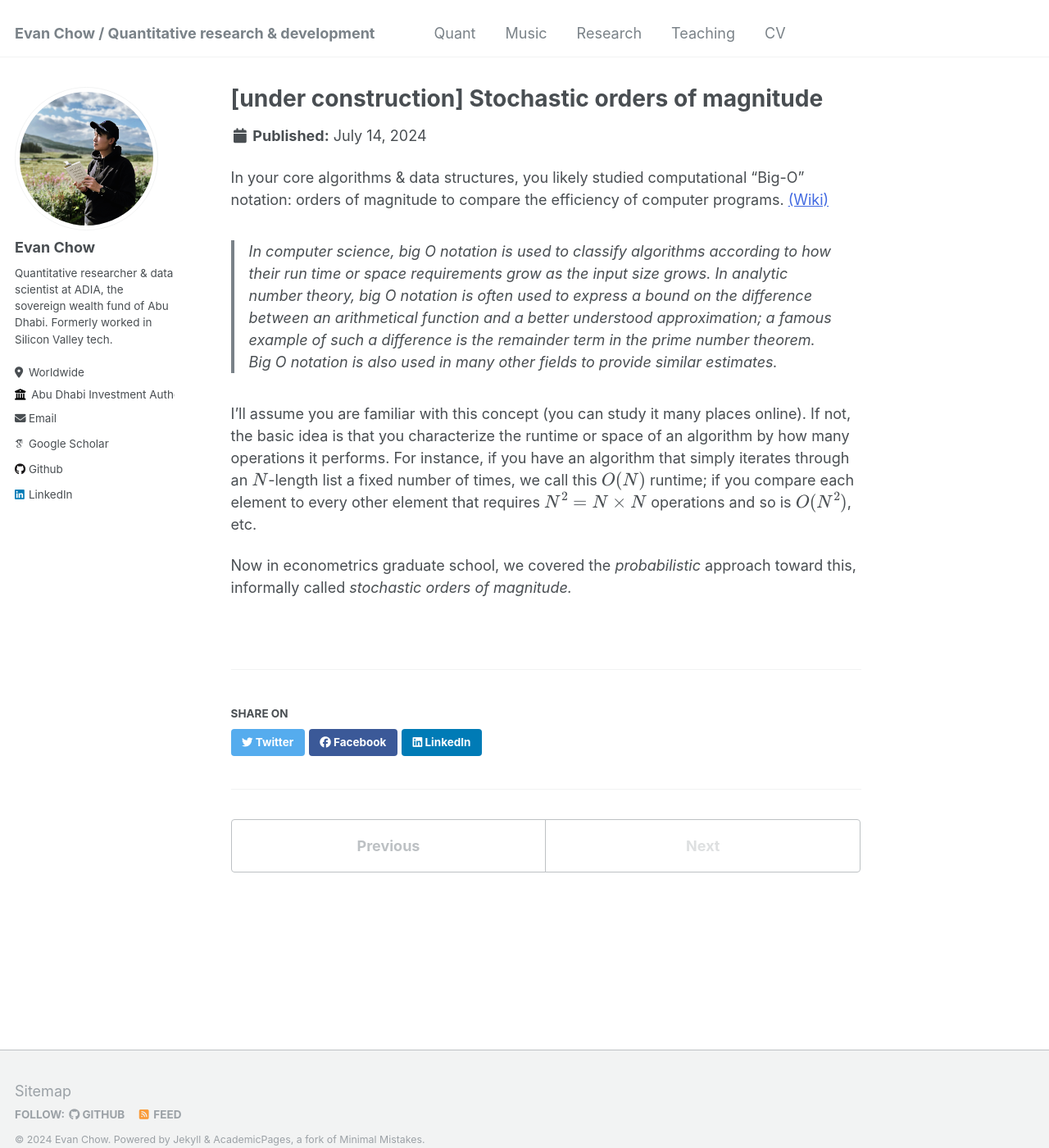
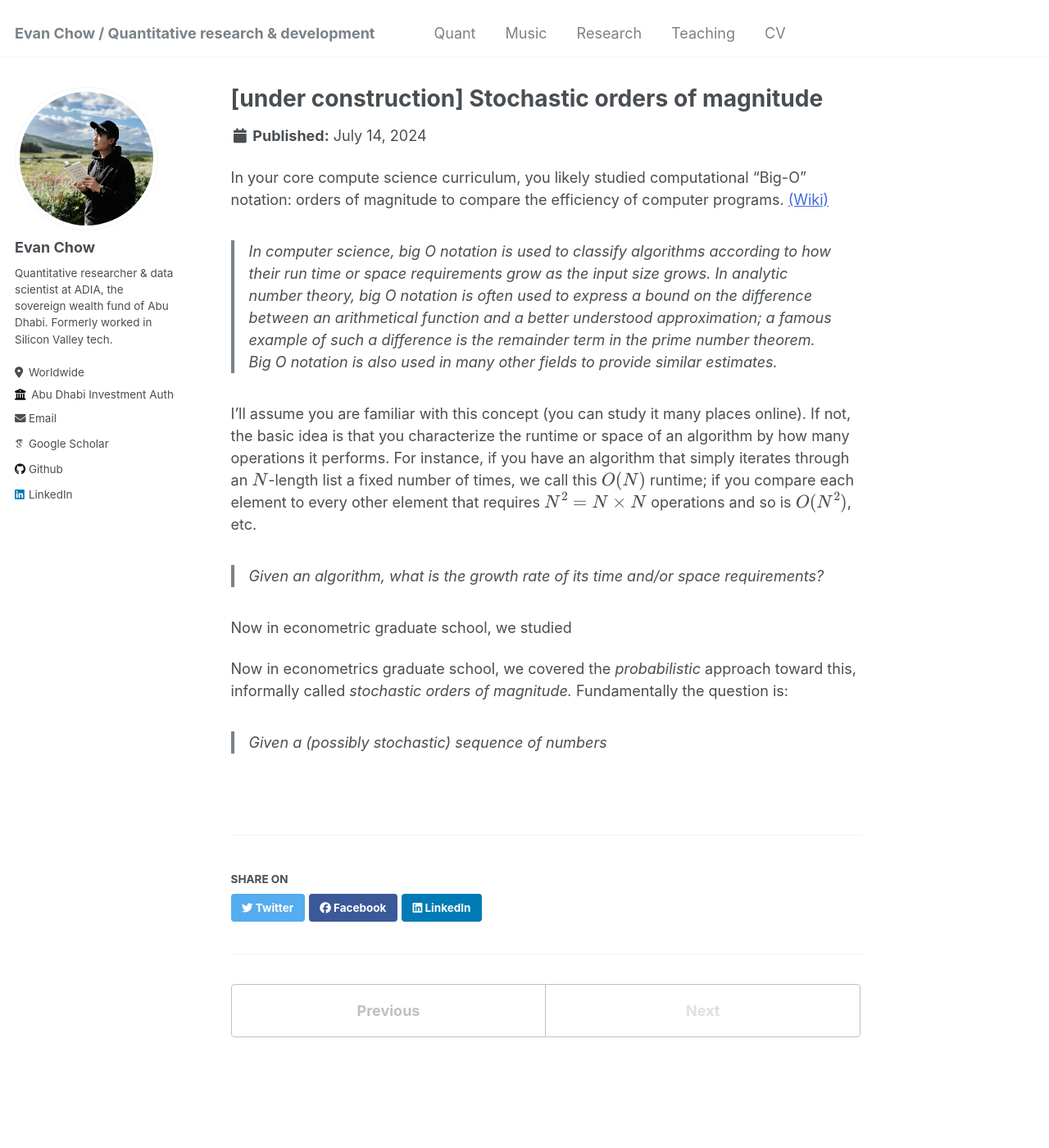
Before and after one commit to evnchw/evnchw.github.io, a Jekyll site: the page built from _quant/drafts/20240714_stochastic_orders_of_magnitude.md, in a window 1280 px wide and 1400 px high. Shown: the whole window at 82% size. Built offline with Jekyll 4.4.1, drawn with Linux system fonts in a browser that asks for light colours; some web fonts are replaced.

Commit message:
stoch orders

```diff
--- a/_quant/drafts/20240714_stochastic_orders_of_magnitude.md
+++ b/_quant/drafts/20240714_stochastic_orders_of_magnitude.md
@@ -6,10 +6,17 @@ permalink: /quant/20240714_stochastic_orders_of_magnitude
 date: 2024-07-14
 ---
 
-In your core algorithms & data structures, you likely studied computational "Big-O" notation: orders of magnitude to compare the efficiency of computer programs. [(Wiki)](https://en.wikipedia.org/wiki/Big_O_notation)
+In your core compute science curriculum, you likely studied computational "Big-O" notation: orders of magnitude to compare the efficiency of computer programs. [(Wiki)](https://en.wikipedia.org/wiki/Big_O_notation)
 
 > In computer science, big O notation is used to classify algorithms according to how their run time or space requirements grow as the input size grows. In analytic number theory, big O notation is often used to express a bound on the difference between an arithmetical function and a better understood approximation; a famous example of such a difference is the remainder term in the prime number theorem. Big O notation is also used in many other fields to provide similar estimates.
 
 I'll assume you are familiar with this concept (you can study it many places online). If not, the basic idea is that you characterize the runtime or space of an algorithm by how many operations it performs. For instance, if you have an algorithm that simply iterates through an $$N$$-length list a fixed number of times, we call this $$O(N)$$ runtime; if you compare each element to every other element that requires $$N^2=N \times N$$ operations and so is $$O(N^2)$$, etc.
 
-Now in econometrics graduate school, we covered the *probabilistic* approach toward this, informally called *stochastic orders of magnitude.*
+
+> Given an algorithm, what is the growth rate of its time and/or space requirements?
+
+Now in econometric graduate school, we studied
+
+Now in econometrics graduate school, we covered the *probabilistic* approach toward this, informally called *stochastic orders of magnitude.* Fundamentally the question is:
+
+> Given a (possibly stochastic) sequence of numbers
```
